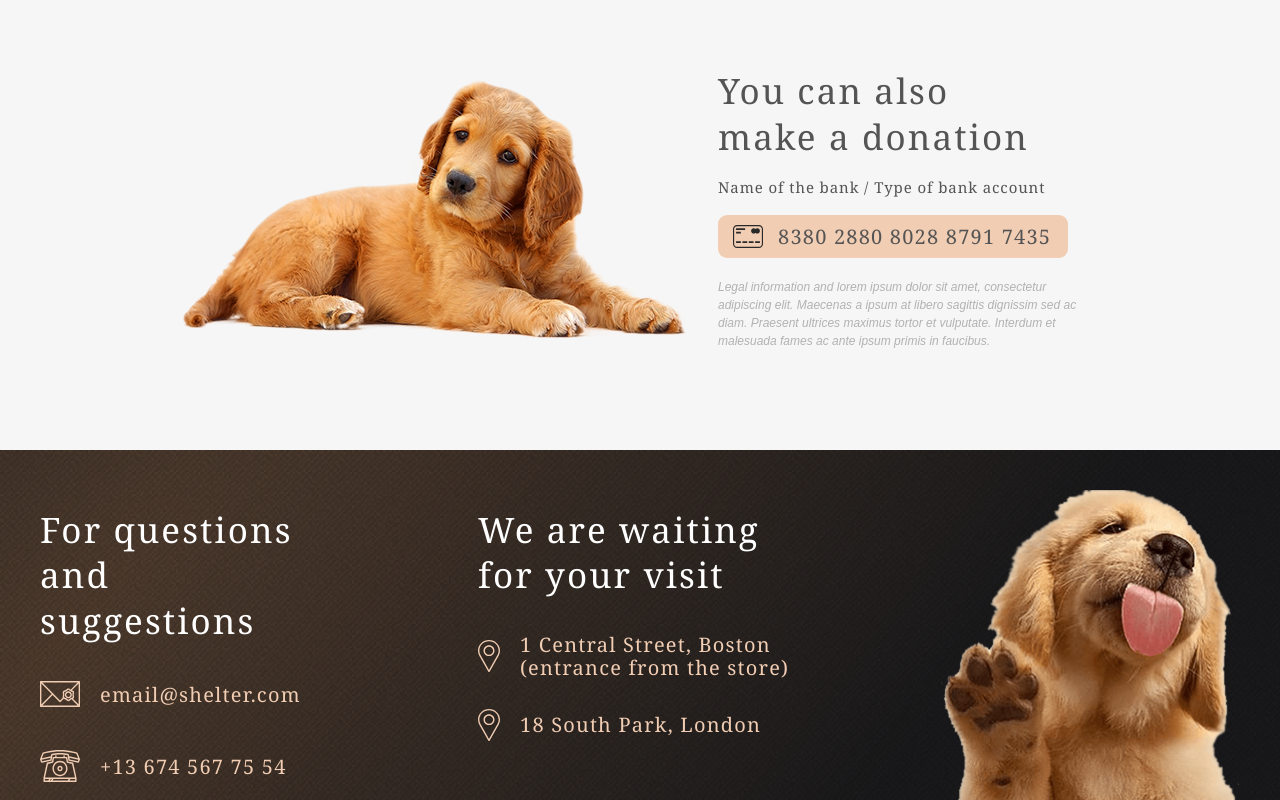
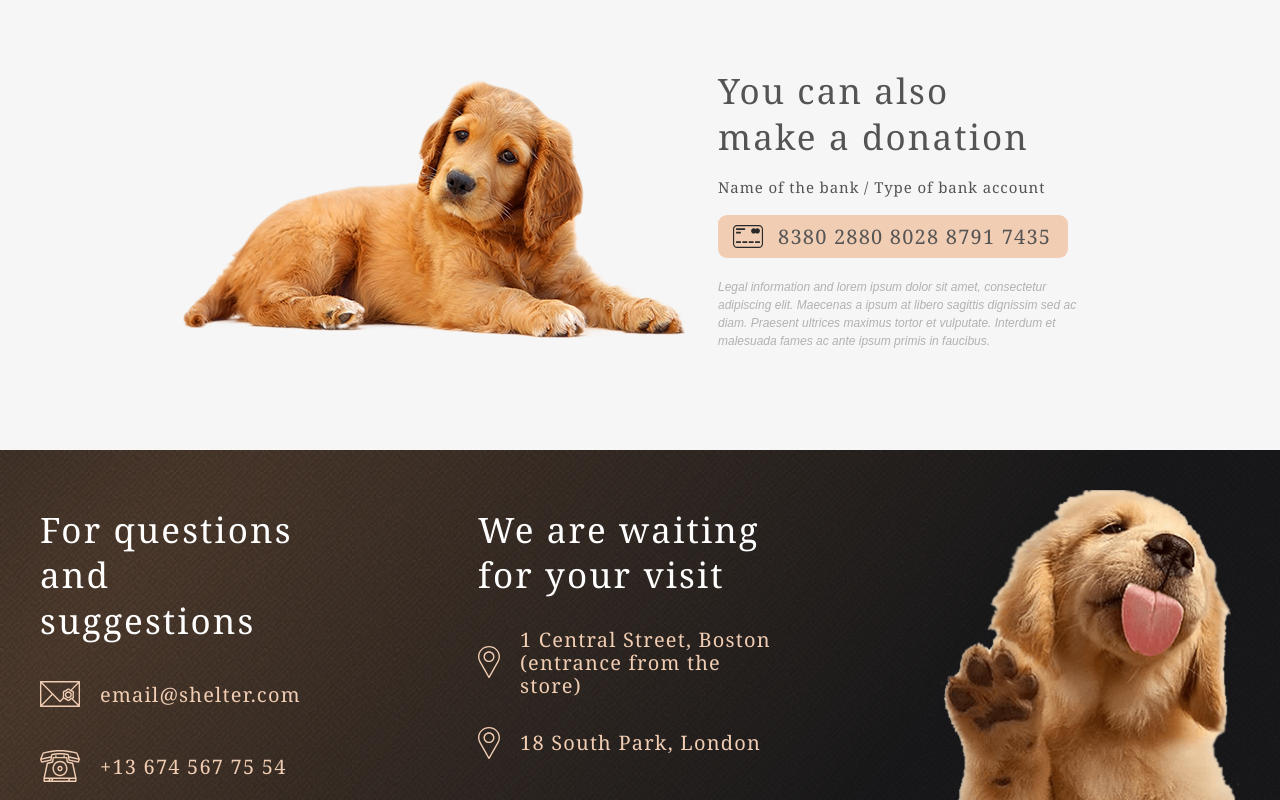
Before and after one commit to Mideli37/stage1-tasks-JSFE2023Q1, a plain HTML site: page shelter/index.html in a window 1280 px wide. Shown: the part 2996-3796 px from the top of the page. Drawn offline with Linux system fonts and the light colour scheme.

Commit message:
fix: fix hover for links in footer

```diff
--- a/shelter/index.html
+++ b/shelter/index.html
@@ -149,28 +149,28 @@
     <div class="wrapper">
       <div class="contacts">
         <h2>For questions and suggestions</h2>
-        <div class="email">
+        <a href="mailto:email@shelter.com" class="email">
           <img src="./assets/icons/icon-email.svg" alt="email">
-          <a href="mailto:email@shelter.com">email@shelter.com</a>
-        </div>
-        <div class="phone">
+          email@shelter.com
+        </a>
+        <a href="tel:+13 674 567 75 54" class="phone">
           <img src="./assets/icons/icon-phone.svg" alt="phone">
-          <a href="tel:+13 674 567 75 54">+13 674 567 75 54</a>
-        </div>
+          +13 674 567 75 54
+        </a>
       </div>
       <div class="address">
         <h2>We are waiting for your visit</h2>
-        <div class="firstAddress">
+        <a href="https://goo.gl/maps/WZWWFpW3xDAzvgb48" target="_blank" class="firstAddress">
           <img src="./assets/icons/icon-marker.svg" alt="pin">
-          <a href="https://goo.gl/maps/WZWWFpW3xDAzvgb48" target="_blank">1 Central Street, Boston (entrance from the
-            store)</a>
+          1 Central Street, Boston (entrance from the
+          store)
 
-        </div>
-        <div class="secondAddress">
+        </a>
+        <a href="https://goo.gl/maps/x8VTM6yq5TVPAZHz6" target="_blank" class="secondAddress">
           <img src="./assets/icons/icon-marker.svg" alt="pin">
-          <a href="https://goo.gl/maps/x8VTM6yq5TVPAZHz6" target="_blank">18 South Park, London</a>
+          18 South Park, London
 
-        </div>
+        </a>
       </div>
       <img class='footerPuppy' src="./assets/footer-puppy.png" alt="puppy">
     </div>
--- a/shelter/pets/style.css
+++ b/shelter/pets/style.css
@@ -284,6 +284,7 @@ footer a {
 
 footer a:hover {
   color: #a05713;
+  transition: all 200ms;
 }
 .contacts {
   display: flex;
--- a/shelter/style.css
+++ b/shelter/style.css
@@ -478,24 +478,36 @@ footer {
   overflow-y: hidden;
   height: 350px;
   background-size: cover;
-  background-image: url(assets/footer-gradient-background.png);
+  background-image: url(./assets/footer-gradient-background.png);
 }
 
 footer .wrapper {
+  display: flex;
   flex-direction: row;
-  color: rgba(255, 255, 255, 1);
 }
 
 footer h2 {
+  margin: 0;
   padding-top: 27px;
   padding-bottom: 35px;
   max-width: 65%;
   text-align: start;
   color: white;
+  font-family: 'Georgia';
+  font-style: normal;
+  font-weight: 400;
+  font-size: 35px;
+  line-height: 130%;
+  /* or 45px */
+
+  letter-spacing: 0.06em;
 }
 
-footer span,
 footer a {
+  gap: 20px;
+  display: block;
+  display: flex;
+  align-items: center;
   text-decoration: none;
   font-family: 'Georgia';
   font-style: normal;
@@ -506,23 +518,18 @@ footer a {
   color: #f1cdb3;
 }
 
-.contacts div {
-  margin-bottom: 40px;
-  gap: 20px;
+footer a:hover {
+  color: #a05713;
+  transition: all 200ms;
+}
+.contacts {
   display: flex;
-  align-items: center;
-}
-
-.contacts {
+  flex-direction: column;
   max-width: 36.5%;
 }
 
-.address div {
-  max-width: 80%;
-  margin-bottom: 30px;
-  gap: 20px;
-  display: flex;
-  align-items: center;
+.email {
+  padding-bottom: 40px;
 }
 
 .footerPuppy {
@@ -531,13 +538,11 @@ footer a {
   height: 310px;
 }
 
-footer {
-  display: flex;
-  justify-content: center;
+.address h2 {
+  padding-bottom: 30px;
 }
 
-.email:hover a,
-.phone:hover a {
-  color: #9c7c7c;
-  transition: 200ms;
+.firstAddress {
+  max-width: 64%;
+  padding-bottom: 30px;
 }
```
